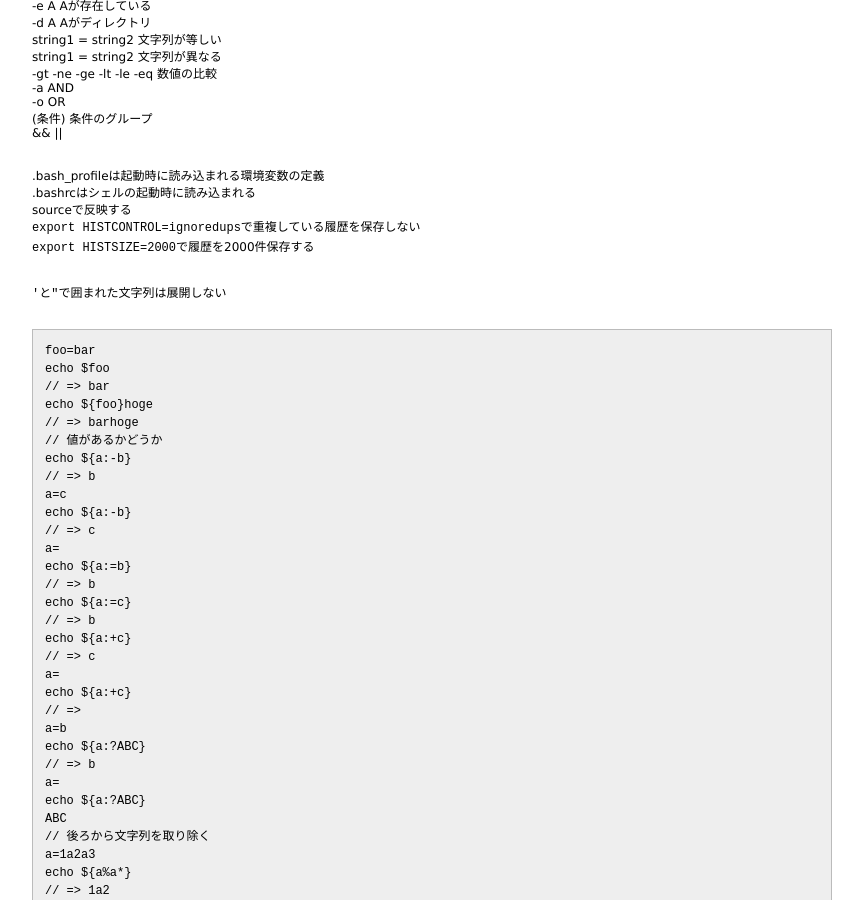
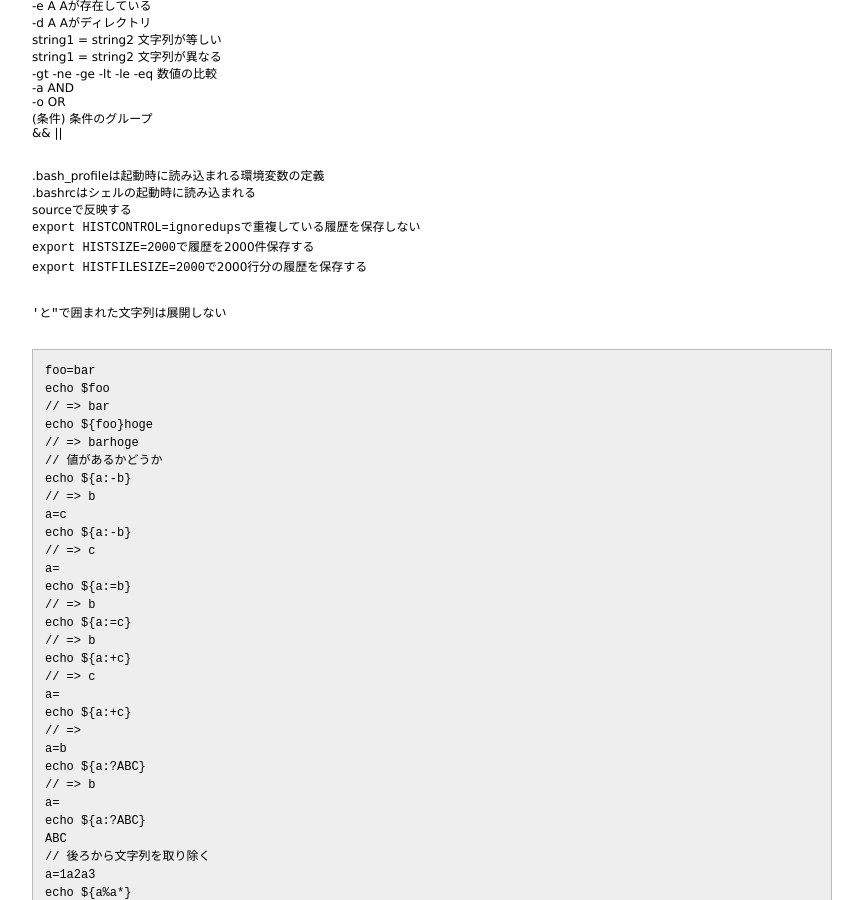
Before and after one commit to 38elements/38elements.github.com, a Jekyll site: the page built from _posts/2014-4-20-shell.md, in a window 1280 px wide and 900 px high, scrolled down 1456 px. Shown: the whole window, without its empty margins (208-1071 px from the left). Built offline with Jekyll 4.4.1, drawn with Linux system fonts in a browser that asks for light colours.

Commit message:
Update 2014-4-20-shell.md

```diff
--- a/_posts/2014-4-20-shell.md
+++ b/_posts/2014-4-20-shell.md
@@ -110,6 +110,7 @@ string1 = string2 文字列が異なる
 sourceで反映する
 `export HISTCONTROL=ignoredups`で重複している履歴を保存しない
 `export HISTSIZE=2000`で履歴を2000件保存する
+`export HISTFILESIZE=2000`で2000行分の履歴を保存する
 <br>
 
 `'`と`"`で囲まれた文字列は展開しない
```
